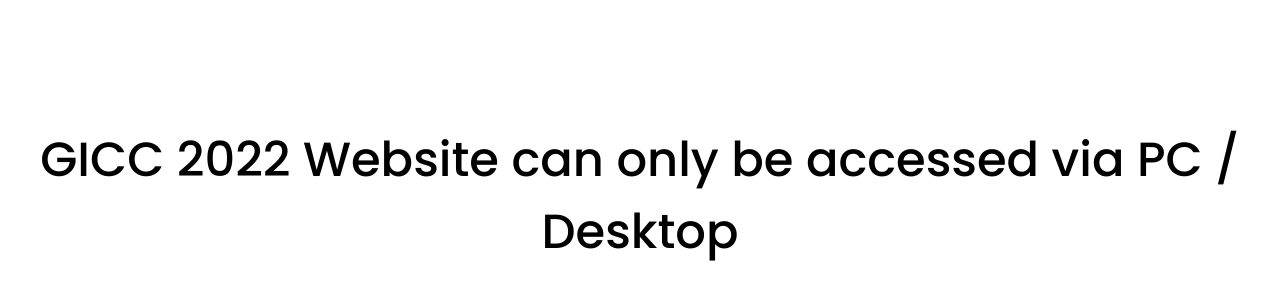
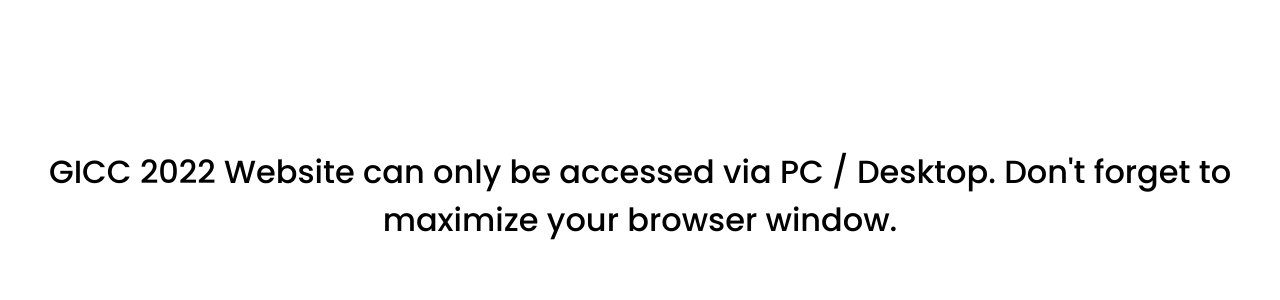
Before and after one commit to IloveNooodles/GICC, a React (Create React App) app in the folder frontend/: page / in a window 1280 px wide. Shown: the part 204-504 px from the top of the page. Built offline with nearby package versions, Linux system fonts and the light colour scheme.

Commit message:
Change Error text + add Web Favicon

```diff
--- a/frontend/public/index.html
+++ b/frontend/public/index.html
@@ -2,7 +2,7 @@
 <html lang="en">
   <head>
     <meta charset="utf-8" />
-    <link rel="icon" href="%PUBLIC_URL%/favicon.ico" />
+    <link rel="icon" href="%PUBLIC_URL%/logoweb.png" />
     <meta name="viewport" content="width=device-width, initial-scale=1" />
     <meta name="theme-color" content="#000000" />
     <meta
@@ -31,7 +31,7 @@
     <div id="root">
     </div>
     <div id="hidden-text">
-      <p>GICC 2022 Website can only be accessed via PC / Desktop</p>
+      <p>GICC 2022 Website can only be accessed via PC / Desktop. Don't forget to maximize your browser window.</p>
     </div>
     <!--
       This HTML file is a template.
--- a/frontend/src/index.css
+++ b/frontend/src/index.css
@@ -29,7 +29,7 @@
     display: block;
   }
   #hidden-text > p {
-    font-size: 3rem;
+    font-size: 2rem;
     text-align: center;
     display: flex;
     align-items: center;
```
Also changed, not shown: frontend/public/logoweb.png (added).
